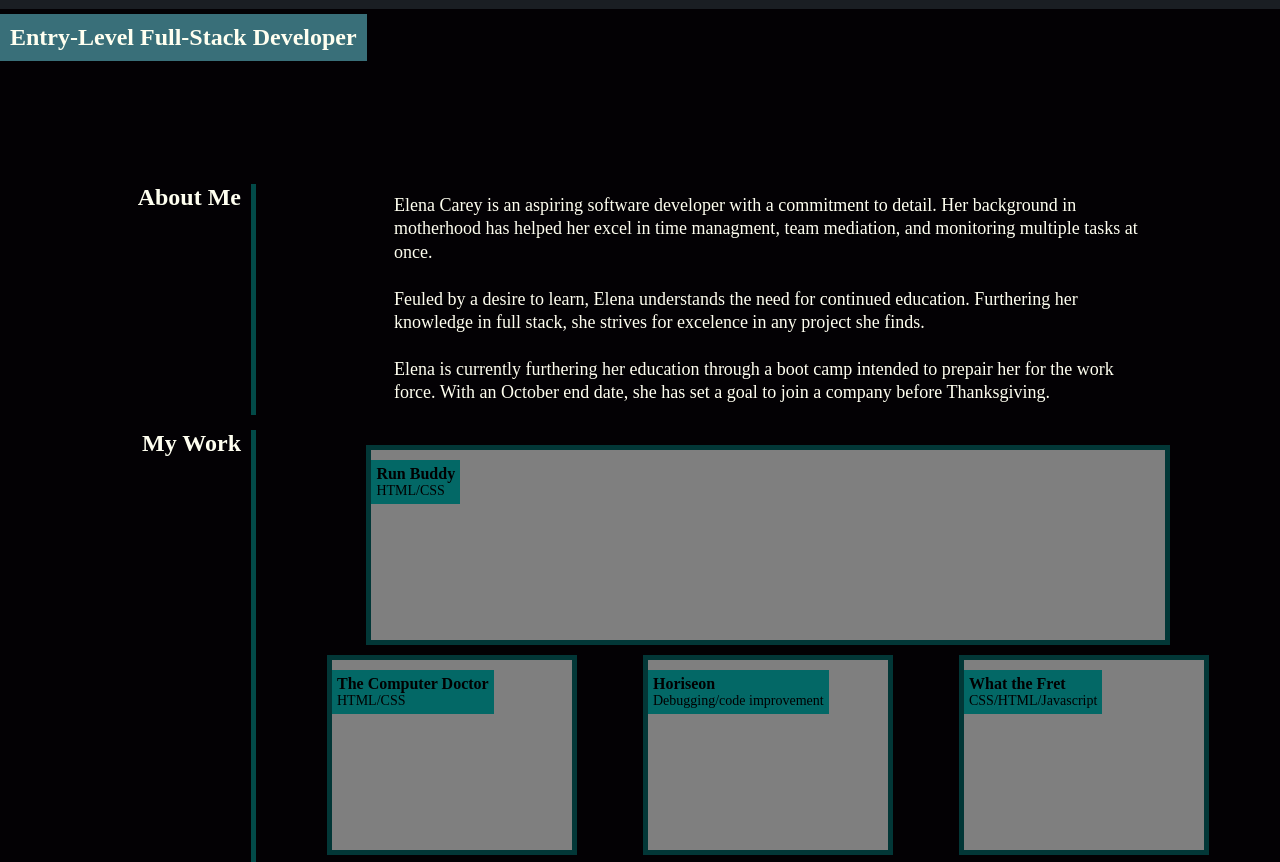
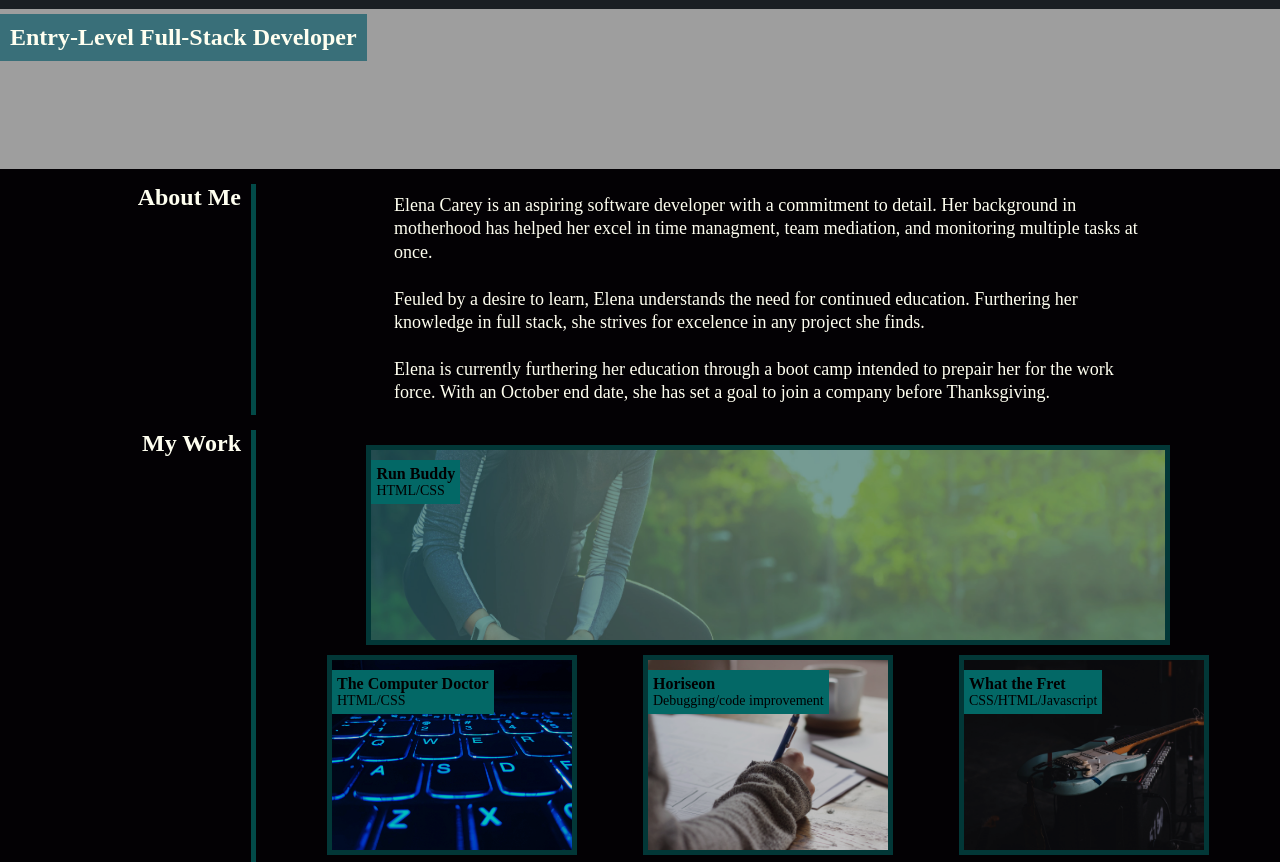
Before and after one commit to elenalaree/Portfolio, a plain HTML site: page index.html in a window 1280 px wide. Shown: the part 56-918 px from the top of the page. Drawn offline with Linux system fonts and the light colour scheme; the site is published under a folder, as on GitHub Pages, so addresses that start at the root find nothing.

Commit message:
mend pictures

```diff
--- a/assets/css/style.css
+++ b/assets/css/style.css
@@ -66,7 +66,7 @@ nav ul li a:hover {
 /*Hero banner section*/
 
 .hero {
-    background-image: url("/assets/images/pink-blue.jpg");
+    background-image: url("../images/pink-blue.jpg");
     height: 20vh;
     background-size: cover;
     background-repeat: no-repeat;
@@ -185,26 +185,26 @@ nav ul li a:hover {
 }
 
 .run {
-    background-image: url("/assets/images/hero-bg.jpg");
+    background-image: url("../images/hero-bg.jpg");
 }
 
 .comp {
-    background-image: url("/assets/images/computer.jpg");
+    background-image: url("../images/computer.jpg");
     background-size: cover;
 
 }
 
 .horiseon {
-    background-image: url("/assets/images/seo.jpg");
+    background-image: url("../images/seo.jpg");
 
 }
 
 .wtf {
-    background-image: url("/assets/images/fret.jpg");
+    background-image: url("../images/fret.jpg");
 }
 
 .betty {
-    background-image: url("/assets/images/bettys.jpg");
+    background-image: url("../images/bettys.jpg");
 }
 
 .center a {
```
